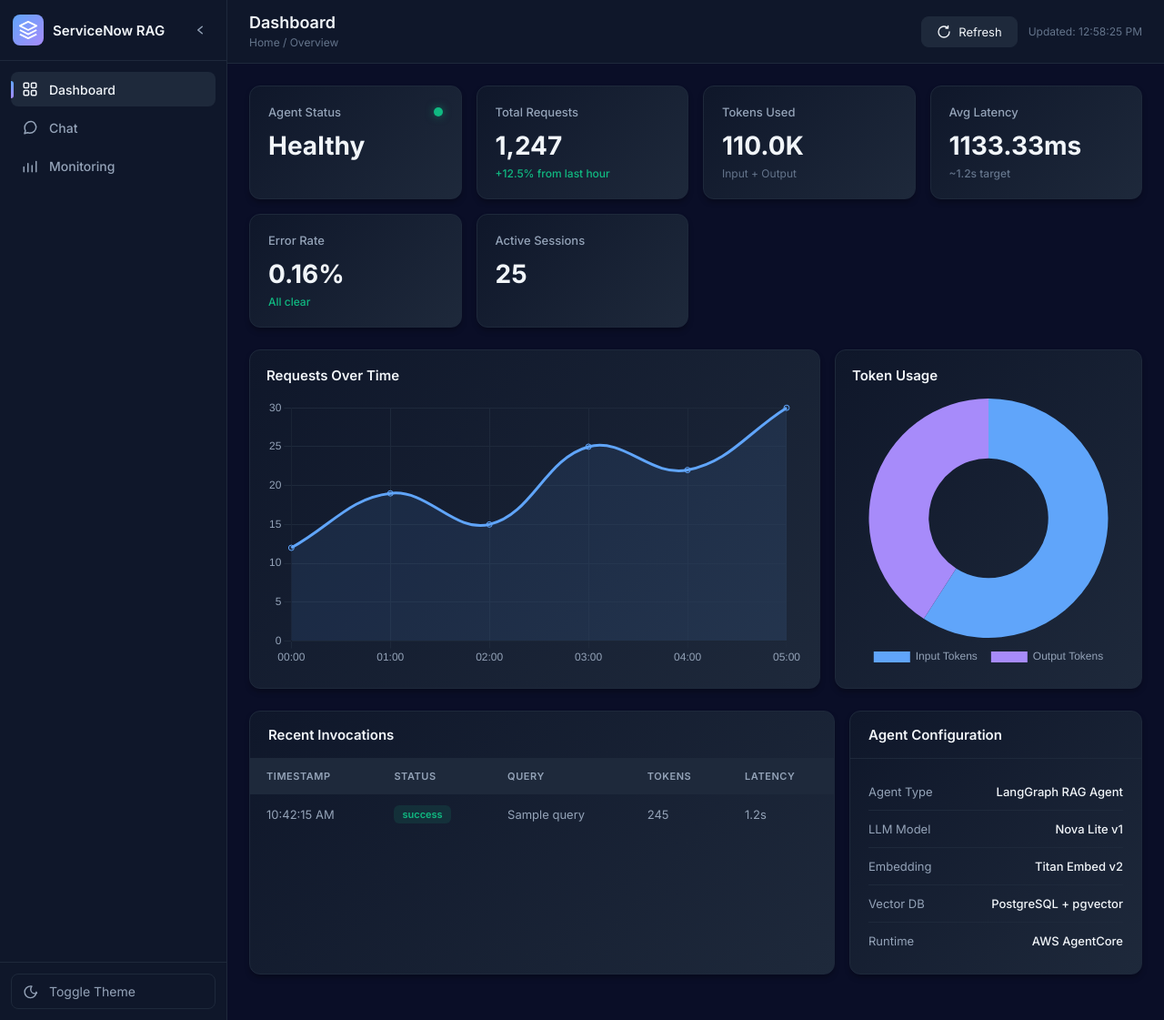
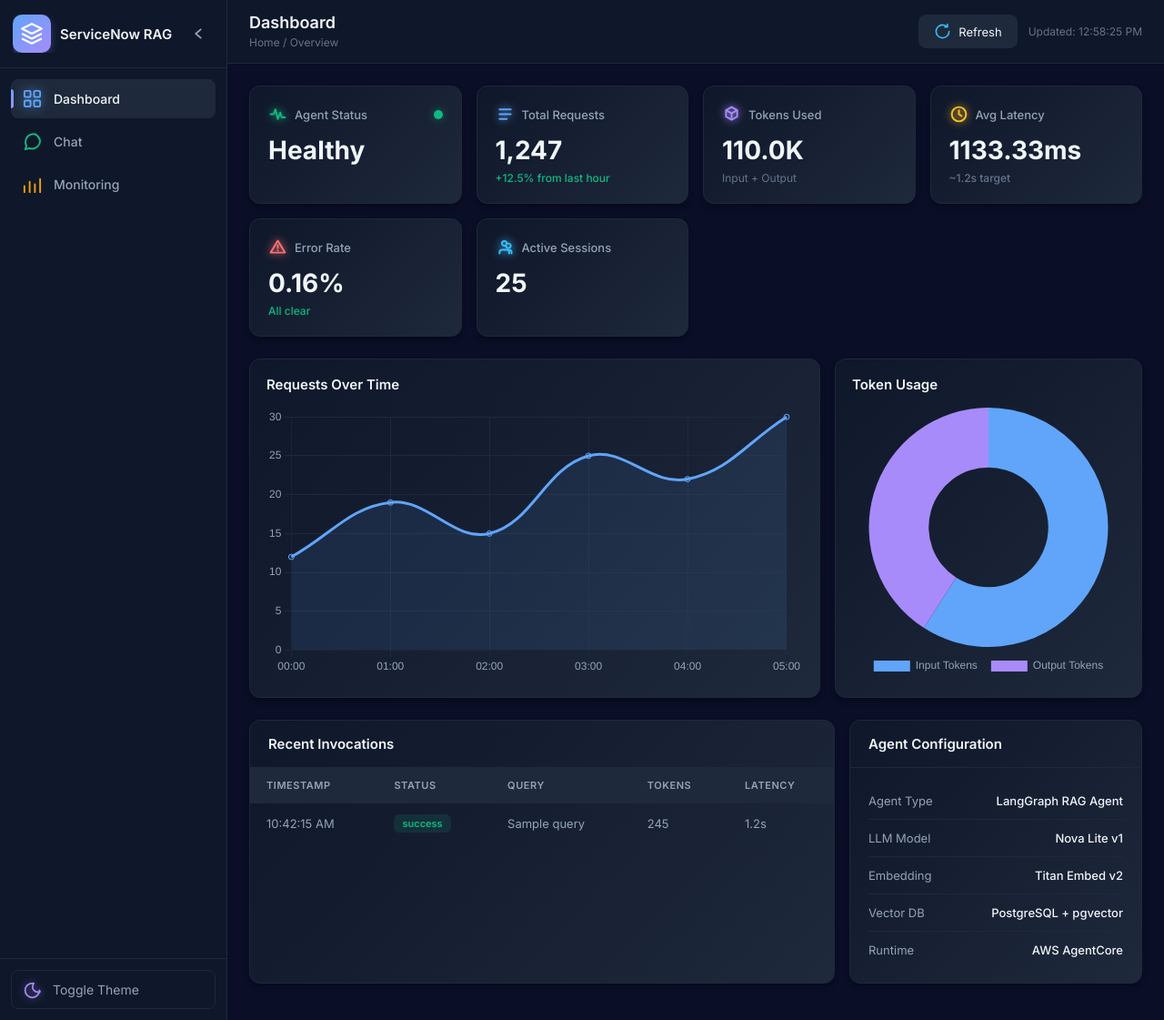
Before and after one commit to pravinpardeshi/019_AgentCore_Full, a FastAPI app: page / in a window 1280 px wide. Shown: the whole page at 91% size. Run offline with FastAPI, Linux system fonts and the light colour scheme.

Commit message:
Changed icons

```diff
--- a/static/chat.js
+++ b/static/chat.js
@@ -77,8 +77,8 @@ function addMessage(text, type) {
     const avatar = document.createElement('div');
     avatar.className = 'message-avatar';
     avatar.innerHTML = type === 'assistant'
-        ? '<svg width="17" height="17" viewBox="0 0 24 24" fill="none"><path d="M12 2L2 7L12 12L22 7L12 2Z" stroke="currentColor" stroke-width="2" stroke-linejoin="round"/><path d="M2 17L12 22L22 17" stroke="currentColor" stroke-width="2" stroke-linejoin="round"/><path d="M2 12L12 17L22 12" stroke="currentColor" stroke-width="2" stroke-linejoin="round"/></svg>'
-        : '<svg width="17" height="17" viewBox="0 0 18 18" fill="none"><path d="M15 15.75v-1.5a3 3 0 00-3-3H6a3 3 0 00-3 3v1.5M12 5.25a3 3 0 11-6 0 3 3 0 016 0z" stroke="currentColor" stroke-width="1.5" stroke-linecap="round" stroke-linejoin="round"/></svg>';
+        ? '<svg width="21" height="21" viewBox="0 0 24 24" fill="none"><path d="M12 2L2 7L12 12L22 7L12 2Z" stroke="currentColor" stroke-width="2" stroke-linejoin="round"/><path d="M2 17L12 22L22 17" stroke="currentColor" stroke-width="2" stroke-linejoin="round"/><path d="M2 12L12 17L22 12" stroke="currentColor" stroke-width="2" stroke-linejoin="round"/></svg>'
+        : '<svg width="21" height="21" viewBox="0 0 18 18" fill="none"><path d="M15 15.75v-1.5a3 3 0 00-3-3H6a3 3 0 00-3 3v1.5M12 5.25a3 3 0 11-6 0 3 3 0 016 0z" stroke="currentColor" stroke-width="1.5" stroke-linecap="round" stroke-linejoin="round"/></svg>';
 
     const messageText = document.createElement('div');
     messageText.className = 'message-text';
@@ -101,7 +101,7 @@ function addTypingIndicator() {
 
     const avatar = document.createElement('div');
     avatar.className = 'message-avatar';
-    avatar.innerHTML = '<svg width="17" height="17" viewBox="0 0 24 24" fill="none"><path d="M12 2L2 7L12 12L22 7L12 2Z" stroke="currentColor" stroke-width="2" stroke-linejoin="round"/><path d="M2 17L12 22L22 17" stroke="currentColor" stroke-width="2" stroke-linejoin="round"/><path d="M2 12L12 17L22 12" stroke="currentColor" stroke-width="2" stroke-linejoin="round"/></svg>';
+    avatar.innerHTML = '<svg width="21" height="21" viewBox="0 0 24 24" fill="none"><path d="M12 2L2 7L12 12L22 7L12 2Z" stroke="currentColor" stroke-width="2" stroke-linejoin="round"/><path d="M2 17L12 22L22 17" stroke="currentColor" stroke-width="2" stroke-linejoin="round"/><path d="M2 12L12 17L22 12" stroke="currentColor" stroke-width="2" stroke-linejoin="round"/></svg>';
 
     const text = document.createElement('div');
     text.className = 'message-text';
--- a/static/sidenav.css
+++ b/static/sidenav.css
@@ -632,3 +632,73 @@
 @keyframes spin {
     to { transform: rotate(360deg); }
 }
+
+/* ===== Colorful, larger icons ===== */
+.brand-logo {
+    width: 42px;
+    height: 42px;
+    border-radius: 0.625rem;
+    box-shadow: 0 4px 12px -2px rgba(96, 165, 250, 0.45);
+}
+
+.brand-logo svg { width: 26px; height: 26px; }
+
+.sidenav-collapse-btn svg,
+.sidenav-expand-btn svg { width: 22px; height: 22px; }
+
+.sidenav-collapse-btn:hover svg,
+.sidenav-expand-btn:hover svg { color: var(--accent); }
+
+.sidenav-item svg {
+    width: 23px;
+    height: 23px;
+    transition: transform 0.15s ease, filter 0.15s ease;
+}
+
+.sidenav-item:hover svg { transform: scale(1.12); }
+
+.sidenav-item[data-view="dashboard"] svg { color: #3b82f6; }
+.sidenav-item[data-view="dashboard"]:hover svg,
+.sidenav-item[data-view="dashboard"].active svg {
+    color: #60a5fa;
+    filter: drop-shadow(0 0 6px rgba(96, 165, 250, 0.75));
+}
+
+.sidenav-item[data-view="chat"] svg { color: #10b981; }
+.sidenav-item[data-view="chat"]:hover svg,
+.sidenav-item[data-view="chat"].active svg {
+    color: #34d399;
+    filter: drop-shadow(0 0 6px rgba(52, 211, 153, 0.75));
+}
+
+.sidenav-item[data-view="monitoring"] svg { color: #f59e0b; }
+.sidenav-item[data-view="monitoring"]:hover svg,
+.sidenav-item[data-view="monitoring"].active svg {
+    color: #fbbf24;
+    filter: drop-shadow(0 0 6px rgba(251, 191, 36, 0.75));
+}
+
+.theme-btn svg { width: 21px; height: 21px; }
+.theme-icon.sun { color: #fbbf24; filter: drop-shadow(0 0 5px rgba(251, 191, 36, 0.6)); }
+.theme-icon.moon { color: #a78bfa; filter: drop-shadow(0 0 5px rgba(167, 139, 250, 0.6)); }
+
+.refresh-btn svg { width: 19px; height: 19px; color: #38bdf8; }
+.refresh-btn:hover svg { color: #7dd3fc; }
+
+.topbar-chat-link svg { width: 18px; height: 18px; }
+
+/* Dashboard metric icons */
+.metric-label {
+    display: flex;
+    align-items: center;
+    gap: 0.5rem;
+}
+
+.metric-ico {
+    width: 21px;
+    height: 21px;
+    flex-shrink: 0;
+    filter: drop-shadow(0 0 5px currentColor);
+}
+
+.suggestion-title { color: var(--text-primary); }
--- a/templates/index.html
+++ b/templates/index.html
@@ -20,7 +20,7 @@
             <div class="sidenav-header">
                 <div class="brand">
                     <div class="brand-logo">
-                        <svg width="22" height="22" viewBox="0 0 24 24" fill="none">
+                        <svg width="26" height="26" viewBox="0 0 24 24" fill="none">
                             <path d="M12 2L2 7L12 12L22 7L12 2Z" stroke="currentColor" stroke-width="2" stroke-linejoin="round"/>
                             <path d="M2 17L12 22L22 17" stroke="currentColor" stroke-width="2" stroke-linejoin="round"/>
                             <path d="M2 12L12 17L22 12" stroke="currentColor" stroke-width="2" stroke-linejoin="round"/>
@@ -29,7 +29,7 @@
                     <span class="brand-text">ServiceNow RAG</span>
                 </div>
                 <button class="sidenav-collapse-btn" onclick="toggleSidenav()" title="Collapse sidebar">
-                    <svg width="18" height="18" viewBox="0 0 18 18" fill="none">
+                    <svg width="23" height="23" viewBox="0 0 18 18" fill="none">
                         <path d="M11.25 5.25L6.75 9L11.25 12.75" stroke="currentColor" stroke-width="1.5" stroke-linecap="round" stroke-linejoin="round"/>
                     </svg>
                 </button>
@@ -37,7 +37,7 @@
 
             <nav class="sidenav-nav">
                 <a href="#" class="sidenav-item active" data-view="dashboard">
-                    <svg width="18" height="18" viewBox="0 0 18 18" fill="none">
+                    <svg width="23" height="23" viewBox="0 0 18 18" fill="none">
                         <rect x="2.25" y="2.25" width="5.25" height="5.25" rx="1" stroke="currentColor" stroke-width="1.5"/>
                         <rect x="10.5" y="2.25" width="5.25" height="5.25" rx="1" stroke="currentColor" stroke-width="1.5"/>
                         <rect x="2.25" y="10.5" width="5.25" height="5.25" rx="1" stroke="currentColor" stroke-width="1.5"/>
@@ -46,13 +46,13 @@
                     <span class="sidenav-label">Dashboard</span>
                 </a>
                 <a href="#" class="sidenav-item" data-view="chat">
-                    <svg width="18" height="18" viewBox="0 0 18 18" fill="none">
+                    <svg width="23" height="23" viewBox="0 0 18 18" fill="none">
                         <path d="M15.75 8.25C15.75 12.1455 12.6455 15.25 8.75 15.25C7.89245 15.25 7.07271 15.0984 6.31675 14.8261L3 15.75L3.99857 12.5921C3.44973 11.6973 3.125 10.6344 3.125 9.5C3.125 5.60448 6.22948 2.5 10.125 2.5C14.0205 2.5 15.75 8.25 15.75 8.25Z" stroke="currentColor" stroke-width="1.5" stroke-linecap="round" stroke-linejoin="round"/>
                     </svg>
                     <span class="sidenav-label">Chat</span>
                 </a>
                 <a href="#" class="sidenav-item" data-view="monitoring">
-                    <svg width="18" height="18" viewBox="0 0 18 18" fill="none">
+                    <svg width="23" height="23" viewBox="0 0 18 18" fill="none">
                         <path d="M2.25 15.75V10.5M6.75 15.75V6.75M11.25 15.75V9M15.75 15.75V4.5" stroke="currentColor" stroke-width="1.5" stroke-linecap="round"/>
                     </svg>
                     <span class="sidenav-label">Monitoring</span>
@@ -61,11 +61,11 @@
 
             <div class="sidenav-footer">
                 <button class="theme-btn" onclick="toggleTheme()" title="Toggle theme">
-                    <svg class="theme-icon sun" width="17" height="17" viewBox="0 0 18 18" fill="none">
+                    <svg class="theme-icon sun" width="20" height="20" viewBox="0 0 18 18" fill="none">
                         <circle cx="9" cy="9" r="3.75" stroke="currentColor" stroke-width="1.5"/>
                         <path d="M9 1.5V3M9 15V16.5M16.5 9H15M3 9H1.5M14.303 3.697L13.243 4.757M4.757 13.243L3.697 14.303M14.303 14.303L13.243 13.243M4.757 4.757L3.697 3.697" stroke="currentColor" stroke-width="1.5" stroke-linecap="round"/>
                     </svg>
-                    <svg class="theme-icon moon" width="17" height="17" viewBox="0 0 18 18" fill="none">
+                    <svg class="theme-icon moon" width="20" height="20" viewBox="0 0 18 18" fill="none">
                         <path d="M15.75 9.75C15.75 13.4779 12.7279 16.5 9 16.5C5.27208 16.5 2.25 13.4779 2.25 9.75C2.25 6.02208 5.27208 3 9 3C9.53043 3 10.0391 3.0703 10.5234 3.19815C9.71324 4.08573 9.25 5.25873 9.25 6.54165C9.25 9.26557 11.476 11.4915 14.1999 11.4915C14.9742 11.4915 15.7015 11.326 16.3382 11.0321C16.0983 10.4859 15.75 10.0822 15.75 9.75Z" stroke="currentColor" stroke-width="1.5" stroke-linecap="round" stroke-linejoin="round"/>
                     </svg>
                     <span class="sidenav-label">Toggle Theme</span>
@@ -77,7 +77,7 @@
             <!-- Shared Topbar -->
             <header class="topbar">
                 <button class="sidenav-expand-btn" onclick="toggleSidenav()" title="Expand sidebar">
-                    <svg width="18" height="18" viewBox="0 0 18 18" fill="none">
+                    <svg width="23" height="23" viewBox="0 0 18 18" fill="none">
                         <path d="M6.75 5.25L11.25 9L6.75 12.75" stroke="currentColor" stroke-width="1.5" stroke-linecap="round" stroke-linejoin="round"/>
                     </svg>
                 </button>
@@ -87,13 +87,13 @@
                 </div>
                 <div class="topbar-actions">
                     <button class="topbar-chat-link" id="newChatBtn" onclick="newChat()" style="display:none;">
-                        <svg width="15" height="15" viewBox="0 0 18 18" fill="none">
+                        <svg width="18" height="18" viewBox="0 0 18 18" fill="none">
                             <path d="M9 3.75V14.25M3.75 9H14.25" stroke="currentColor" stroke-width="1.5" stroke-linecap="round"/>
                         </svg>
                         New chat
                     </button>
                     <button class="refresh-btn" id="refreshBtn" onclick="refreshCurrentView()">
-                        <svg width="16" height="16" viewBox="0 0 18 18" fill="none">
+                        <svg width="19" height="19" viewBox="0 0 18 18" fill="none">
                             <path d="M15.75 9C15.75 12.7279 12.7279 15.75 9 15.75C5.27208 15.75 2.25 12.7279 2.25 9C2.25 5.27208 5.27208 2.25 9 2.25C11.033 2.25 12.8488 3.14309 14.1213 4.5M14.1213 4.5V1.5M14.1213 4.5H11.25" stroke="currentColor" stroke-width="1.5" stroke-linecap="round" stroke-linejoin="round"/>
                         </svg>
                         Refresh
@@ -107,33 +107,33 @@
                 <div class="metrics-grid">
                     <div class="metric-card">
                         <div class="metric-header">
-                            <span class="metric-label">Agent Status</span>
+                            <span class="metric-label"><svg class="metric-ico" style="color:#10b981" width="21" height="21" viewBox="0 0 18 18" fill="none"><path d="M2.25 9h3l1.5-4.5L9 13.5 11.25 7.5l1.5 4.5h3" stroke="currentColor" stroke-width="1.7" stroke-linecap="round" stroke-linejoin="round"/></svg>Agent Status</span>
                             <div class="status-indicator" id="agentStatus"></div>
                         </div>
                         <div class="metric-value" id="statusText">--</div>
                     </div>
                     <div class="metric-card">
-                        <div class="metric-header"><span class="metric-label">Total Requests</span></div>
+                        <div class="metric-header"><span class="metric-label"><svg class="metric-ico" style="color:#60a5fa" width="21" height="21" viewBox="0 0 18 18" fill="none"><path d="M3.75 4.5h10.5M3.75 9h10.5M3.75 13.5h6.75" stroke="currentColor" stroke-width="1.7" stroke-linecap="round"/></svg>Total Requests</span></div>
                         <div class="metric-value" id="totalRequests">0</div>
                         <div class="metric-change positive">+12.5% from last hour</div>
                     </div>
                     <div class="metric-card">
-                        <div class="metric-header"><span class="metric-label">Tokens Used</span></div>
+                        <div class="metric-header"><span class="metric-label"><svg class="metric-ico" style="color:#a78bfa" width="21" height="21" viewBox="0 0 18 18" fill="none"><path d="M9 2.25l5.25 3v6L9 14.25 3.75 11.25v-6L9 2.25z" stroke="currentColor" stroke-width="1.7" stroke-linejoin="round"/><path d="M9 8.25l5.25-3M9 8.25L3.75 5.25M9 8.25v6" stroke="currentColor" stroke-width="1.7" stroke-linejoin="round"/></svg>Tokens Used</span></div>
                         <div class="metric-value" id="totalTokens">0</div>
                         <div class="metric-subtext">Input + Output</div>
                     </div>
                     <div class="metric-card">
-                        <div class="metric-header"><span class="metric-label">Avg Latency</span></div>
+                        <div class="metric-header"><span class="metric-label"><svg class="metric-ico" style="color:#fbbf24" width="21" height="21" viewBox="0 0 18 18" fill="none"><circle cx="9" cy="9" r="6.75" stroke="currentColor" stroke-width="1.7"/><path d="M9 5.25V9l2.5 1.75" stroke="currentColor" stroke-width="1.7" stroke-linecap="round"/></svg>Avg Latency</span></div>
                         <div class="metric-value" id="avgLatency">0ms</div>
                         <div class="metric-change neutral">~1.2s target</div>
                     </div>
                     <div class="metric-card">
-                        <div class="metric-header"><span class="metric-label">Error Rate</span></div>
+                        <div class="metric-header"><span class="metric-label"><svg class="metric-ico" style="color:#f87171" width="21" height="21" viewBox="0 0 18 18" fill="none"><path d="M9 3l6.75 11.25H2.25L9 3z" stroke="currentColor" stroke-width="1.7" stroke-linejoin="round"/><path d="M9 7.125v3M9 12.375h.008" stroke="currentColor" stroke-width="1.7" stroke-linecap="round"/></svg>Error Rate</span></div>
                         <div class="metric-value" id="errorRate">0%</div>
                         <div class="metric-change positive">All clear</div>
                     </div>
                     <div class="metric-card">
-                        <div class="metric-header"><span class="metric-label">Active Sessions</span></div>
+                        <div class="metric-header"><span class="metric-label"><svg class="metric-ico" style="color:#38bdf8" width="21" height="21" viewBox="0 0 18 18" fill="none"><path d="M12.75 15v-1.125a2.25 2.25 0 00-2.25-2.25h-4.5A2.25 2.25 0 003.75 13.875V15M10.5 5.625a2.25 2.25 0 11-4.5 0 2.25 2.25 0 014.5 0zM15 15v-1.125a2.25 2.25 0 00-1.7-2.18M12.75 5.625a2.25 2.25 0 11-1.5 0" stroke="currentColor" stroke-width="1.7" stroke-linecap="round" stroke-linejoin="round"/></svg>Active Sessions</span></div>
                         <div class="metric-value" id="activeSessions">0</div>
                     </div>
                 </div>
@@ -213,7 +213,7 @@
                         <form id="chatForm" class="chat-input-form">
                             <textarea id="userInput" class="chat-textarea" placeholder="Message ServiceNow Incidents Assistant..." rows="1"></textarea>
                             <button type="submit" class="send-btn" id="sendBtn" disabled>
-                                <svg width="17" height="17" viewBox="0 0 18 18" fill="none">
+                                <svg width="20" height="20" viewBox="0 0 18 18" fill="none">
                                     <path d="M16.5 1.5L8.25 9.75M16.5 1.5L11.25 16.5L8.25 9.75M16.5 1.5L1.5 6.75L8.25 9.75" stroke="currentColor" stroke-width="1.5" stroke-linecap="round" stroke-linejoin="round"/>
                                 </svg>
                             </button>
```
Also changed, not shown: static/chat_shell.css (+17 -8 lines).
